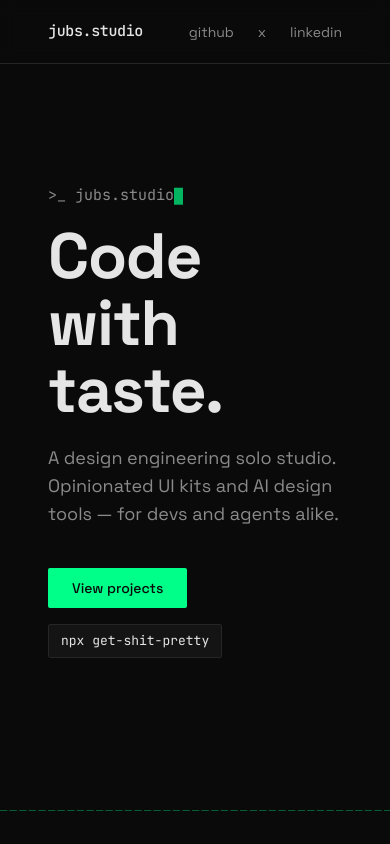
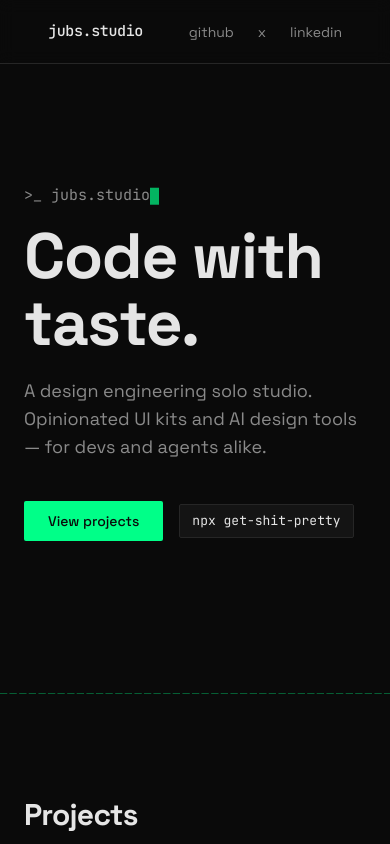
Before and after one commit to jubscodes/jubscodes.github.io, a Next.js app: page / in a window 390 px wide. Shown: the top 844 px of the page. Built offline with nearby package versions, Linux system fonts and the light colour scheme.

Commit message:
fix(responsive): progressive padding on Container
wide:   px-6 sm:px-8 md:px-12
narrow: px-6 sm:px-8

Mobile content area grows from 279px to 327px on a 375px viewport,
giving footer columns, hero, and case-study reading column more
breathing room without changing desktop appearance.

```diff
--- a/components/container.tsx
+++ b/components/container.tsx
@@ -9,8 +9,8 @@
 };
 
 const variantClass: Record<NonNullable<ContainerProps["variant"]>, string> = {
-  wide: "mx-auto max-w-[1200px] px-12",
-  narrow: "mx-auto max-w-[960px] px-8",
+  wide: "mx-auto max-w-[1200px] px-6 sm:px-8 md:px-12",
+  narrow: "mx-auto max-w-[960px] px-6 sm:px-8",
 };
 
 export function Container({
```
